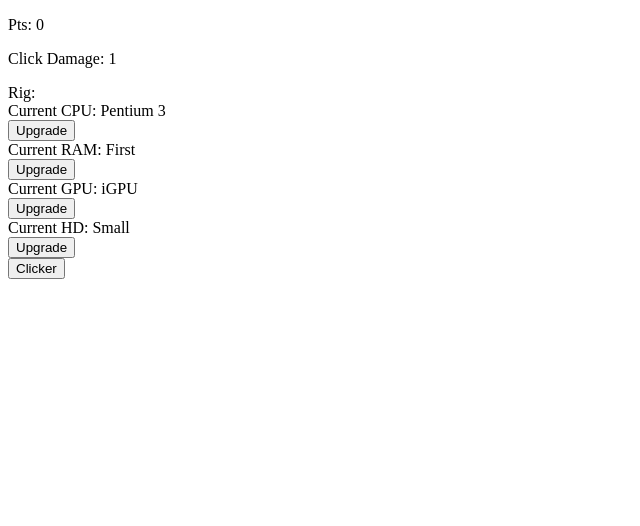
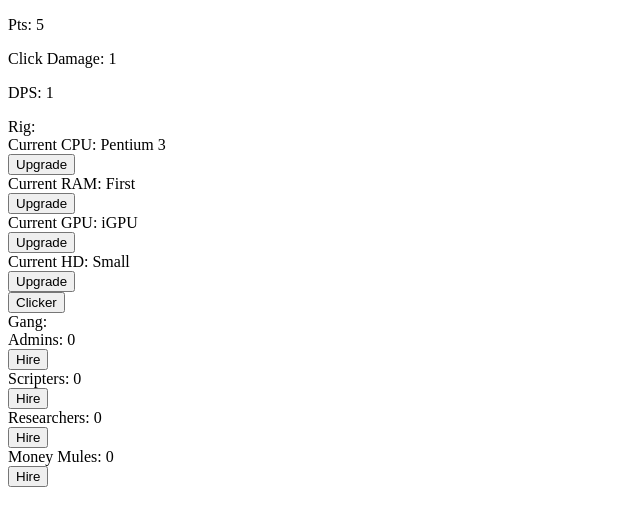
Before and after one commit to II-Paulus-II/project-week6, a React (Vite) app: page / in a window 1280 px wide. Shown: the top 526 px of the page, without its empty margins (0-640 px from the left). Built offline with nearby package versions, Linux system fonts and the light colour scheme.

Commit message:
added setInterval and timers

```diff
--- /dev/null
+++ b/src/Gang.jsx
@@ -0,0 +1,17 @@
+import * as Constants from "./constants.js";
+
+export default function({gang, handleGang}) {
+  return (
+    <div className="box gangBox">
+      <div className="rigandgangTitle">Gang:</div>
+      <div>Admins: {gang.ADMIN}</div>
+      <button className="myHoverButton" onClick={() => { handleGang("ADMIN")}}>Hire</button>
+      <div>Scripters: {gang.SCRIPTER}</div>
+      <button className="myHoverButton" onClick={() => { handleGang("SCRIPTER")}}>Hire</button>
+      <div>Researchers: {gang.RESEARCHER}</div>
+      <button className="myHoverButton" onClick={() => { handleGang("RESEARCHER")}}>Hire</button>
+      <div>Money Mules: {gang.MULE}</div>
+      <button className="myHoverButton" onClick={() => { handleGang("MULE")}}>Hire</button>
+    </div>
+  );
+};
--- a/src/RigInfo.jsx
+++ b/src/RigInfo.jsx
@@ -8,10 +8,10 @@
       <button className="myHoverButton" onClick={() => { handleUpgrade("CPU")}}>Upgrade</button>
       <div>Current RAM: {Constants.RAM_UPGRADES[upgrades.RAM].name}</div>
       <button className="myHoverButton" onClick={() => { handleUpgrade("RAM")}}>Upgrade</button>
-      <div>Current GPU: {Constants.GRAPHIC_CARD_UPGRADES[upgrades.GPU].name}</div>
+      <div>Current GPU: {Constants.GPU_UPGRADES[upgrades.GPU].name}</div>
       <button className="myHoverButton" onClick={() => { handleUpgrade("GPU")}}>Upgrade</button>
       <div>Current HD: {Constants.HD_UPGRADES[upgrades.HD].name}</div>
       <button className="myHoverButton" onClick={() => { handleUpgrade("HD")}}>Upgrade</button>
     </div>
   );
-}
+};
--- a/src/app.jsx
+++ b/src/app.jsx
@@ -1,6 +1,6 @@
 /* ----- Global Imports ----- */
 
-import { useState } from "react";
+import { useState, useEffect } from "react";
 
 /* ----- Functionality and Constants Import ----- */
 
@@ -14,15 +14,19 @@
 import Button from "./button";*/
 import RigInfo from "./RigInfo";
 import Clicker from "./clicker";
+import Gang from "./Gang";
 
 
 function App() {
   /* ----- Game Data Variables for useState ----- */
   const [damageDone, setDamageDone] = useState(0);
   const [upgrades, setUpgrades] = useState(Constants.UPGRADES);
+  const [gang, setGang] = useState(Constants.GANG);
+  const [currentDPSDamage, setCurrentDPSDamage] = useState(Game.calculateDPS(gang));
 
   /* ----- Derived Variables ----- */
   const currentClickDamage = Game.calculateClickDamage(upgrades);
+  //const currentDPSDamage = Game.calculateDPS(gang);
 
   /* ----- Handler Functions ----- */
   function handleClicker() {
@@ -35,13 +39,34 @@
     setUpgrades(upgrades => ({...upgradedRigData}));
   };
 
+  function handleGang(param) {
+    const newGang = Game.hireGang(param, gang);
+    setGang(gang => ({...newGang}));
+    const newDPS = Game.calculateDPS(gang);
+    setCurrentDPSDamage(newDPS);
+  };
+
+  /* ----- Handle DPS damage useEffect ----- */
+
+  useEffect(() => {
+    console.log("currentDPSDamage: ", currentDPSDamage)
+    const dpsInterval = setInterval(() => {
+      setDamageDone((damageDone) => damageDone + 1);
+    }, 1000/currentDPSDamage );
+
+    return () => {
+      clearInterval(dpsInterval);
+    };
+  }, [currentDPSDamage]);
+
   return (
     <div>
       <Info stateVariable={damageDone} text="Pts: " />
       <Info stateVariable={currentClickDamage} text="Click Damage: " />
+      <Info stateVariable={currentDPSDamage} text="DPS: " />
       <RigInfo upgrades={upgrades} handleUpgrade={handleUpgrade} />
       <Clicker onClick={handleClicker} />
-
+      <Gang gang={gang} handleGang={handleGang}/>
     </div>
   )
 }
--- a/src/constants.js
+++ b/src/constants.js
@@ -7,7 +7,7 @@
 export const startingWallet = 0;
 export const objectTypeArray = ["webserver", "crypto", "machine", "phishing"]; //Unused
 
-export const GRAPHIC_CARD_UPGRADES = {
+export const GPU_UPGRADES = {
   BASE: { //Integreated Graphics doesn't count for damage
     name: "iGPU",
     price: 0,
@@ -149,27 +149,34 @@
 
 //Gang upgrades -- Will make effiency affect botnet base damage and gang-member damage is flat
 
-export const botnetAdmin = {
+export const ADMIN = {
   name: "Admins",
   price: 1000,
   efficiency: 10,
 };
 
-export const scripter = {
+export const SCRIPTER = {
   name: "Scripters",
   price: 1200,
   damage: 25,
   efficiency: 2,
 };
 
-export const researcher = {
+export const RESEARCHER = {
   name: "Researchers",
   price: 600,
   damage: 15,
 };
 
-export const mule = {
+export const MULE = {
   name: "Mules",
   price: 1000,
   money: 5,
 };
+
+export const GANG = {
+  ADMIN: 0,
+  SCRIPTER: 0,
+  RESEARCHER: 0,
+  MULE: 0,
+}
--- a/src/game.js
+++ b/src/game.js
@@ -6,7 +6,11 @@
 };
 
 export function calculateClickDamage(upgrades) {
-  let calculatedDamage = Constants.DEFAULT_CLICK_DAMAGE;
+  const cpuDamage = Constants.CPU_UPGRADES[upgrades.CPU].damage;
+  const ramDamage = Constants.RAM_UPGRADES[upgrades.RAM].damage;
+  const gpuDamage = Constants.GPU_UPGRADES[upgrades.GPU].damage;
+  const hdDamage = Constants.HD_UPGRADES[upgrades.HD].damage;
+  const calculatedDamage = Constants.DEFAULT_CLICK_DAMAGE + cpuDamage + ramDamage + gpuDamage + hdDamage;
   return calculatedDamage;
 };
 
@@ -28,7 +32,7 @@
       copyUpgrades.CPU = getNewItemName(playerItem, upgradeObject);
       break;
     case "GPU":
-      upgradeObject = Constants.GRAPHIC_CARD_UPGRADES;
+      upgradeObject = Constants.GPU_UPGRADES;
       playerItem = upgrades.GPU;
       copyUpgrades.GPU = getNewItemName(playerItem, upgradeObject);
       break;
@@ -46,3 +50,28 @@
   //const price = upgradeObject[possibleItem[currentItemIndex+1]].price;
   return copyUpgrades;
 };
+
+export function calculateDPS(gang) {
+  const scripterDamage = gang.SCRIPTER * Constants.SCRIPTER.damage;
+  const researcherDamage = gang.RESEARCHER * Constants.RESEARCHER.damage;
+  return scripterDamage + researcherDamage + 1;
+}
+
+export function hireGang(param, gang) {
+  let copyGang = gang;
+  switch(param) {
+    case "ADMIN":
+      copyGang.ADMIN++;
+      break;
+    case "SCRIPTER":
+      copyGang.SCRIPTER++;
+      break;
+    case "RESEARCHER":
+      copyGang.RESEARCHER++;
+      break;
+    case "MULE":
+      copyGang.MULE++;
+      break;
+  }
+  return copyGang;
+}
```
